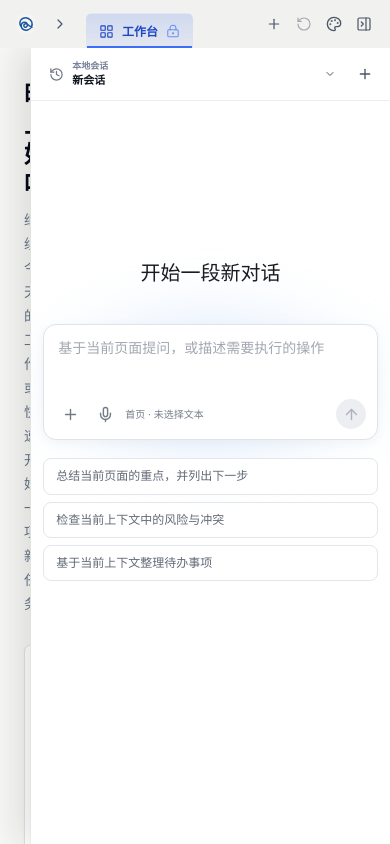
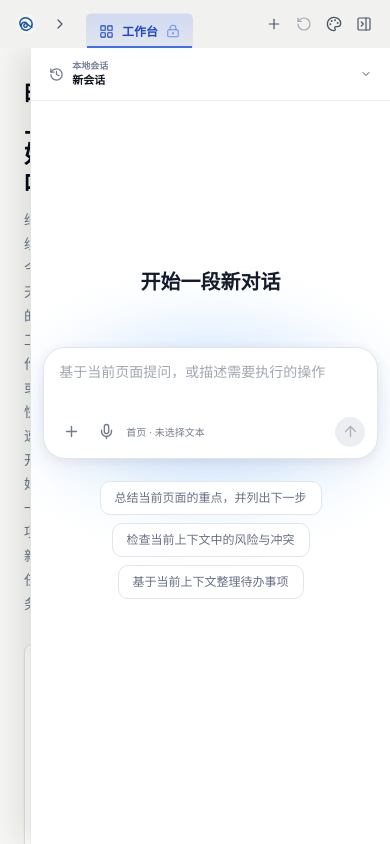
Before and after one commit to NxcoreAI/EverRoom, a React (Vite) app in the folder apps/desktop/src/renderer/: page / in a window 390 px wide. Built offline with nearby package versions, Linux system fonts and the light colour scheme.

Commit message:
feat(desktop): polish agent chat experience

```diff
--- a/apps/desktop/src/renderer/src/components/AgentPanel.tsx
+++ b/apps/desktop/src/renderer/src/components/AgentPanel.tsx
@@ -5,7 +5,6 @@ import { AgentComposer } from '@/components/agent/AgentComposer'
 import { AgentSessionSwitcher } from '@/components/agent/AgentSessionSwitcher'
 import { AgentToolbar } from '@/components/agent/AgentToolbar'
 import { useAgentSession } from '@/components/agent/useAgentSession'
-import { showToast } from '@/state/toast'
 
 import './agent/AgentPanel.css'
 import './agent/AgentChat.css'
@@ -104,18 +103,7 @@ export function AgentPanel({
 
   return (
     <aside className="agent-panel">
-      <AgentToolbar
-        onCreateConversation={() => {
-          setDraft('')
-          setSelectedText('')
-          setComposerResetKey((current) => current + 1)
-          void session.createSession().catch((error) => showToast({
-            title: '新建会话失败',
-            message: error instanceof Error ? error.message : '请稍后重试。',
-          }))
-          focusComposer()
-        }}
-      >
+      <AgentToolbar>
         <AgentSessionSwitcher
           activeRunId={session.activeRunId}
           connected={session.connected}
--- a/apps/desktop/src/renderer/src/components/agent/AgentChat.css
+++ b/apps/desktop/src/renderer/src/components/agent/AgentChat.css
@@ -1,6 +1,7 @@
 .agent-chat-conversation-frame {
   --agent-composer-height: 132px;
-  --agent-composer-top: calc(100% - var(--agent-composer-height) - 16px);
+  --agent-empty-composer-top: clamp(156px, 32%, 272px);
+  --agent-composer-bottom: 16px;
   position: relative;
   min-height: 0;
   flex: 1;
@@ -8,20 +9,19 @@
   background: #fff;
 }
 
-.agent-chat-conversation-frame:has(.agent-attachments) {
-  --agent-composer-height: 168px;
-}
-
 .agent-chat-conversation-frame[data-empty='true'] {
-  --agent-composer-top: clamp(142px, 29%, 246px);
+  --agent-composer-bottom: min(
+    calc(100% - var(--agent-empty-composer-top) - 132px),
+    calc(100% - var(--agent-composer-height) - 24px)
+  );
 }
 
 .agent-chat-empty-heading {
   position: absolute;
   z-index: 1;
-  top: calc(var(--agent-composer-top) - 56px);
-  left: 16px;
-  right: 16px;
+  top: max(14px, calc(100% - var(--agent-composer-bottom) - var(--agent-composer-height) - 70px));
+  left: 12px;
+  right: 12px;
   display: flex;
   justify-content: center;
   opacity: 0;
@@ -32,9 +32,9 @@
 
 .agent-chat-empty-heading h2 {
   margin: 0;
-  color: #17191d;
-  font-size: 22px;
-  font-weight: 580;
+  color: #111827;
+  font-size: 27px;
+  font-weight: 700;
   letter-spacing: 0;
   line-height: 1.3;
   text-align: center;
@@ -187,7 +187,7 @@
 
 .agent-execution-summary {
   display: grid;
-  grid-template-columns: 15px 8px max-content minmax(0, 1fr);
+  grid-template-columns: 16px max-content 14px minmax(0, 1fr);
   align-items: center;
   gap: 7px;
   width: 100%;
@@ -208,10 +208,13 @@
   width: 14px;
   height: 14px;
   color: #737b88;
+}
+
+.agent-execution-chevron {
   transition: transform 180ms ease;
 }
 
-.agent-execution[data-expanded='false'] .agent-execution-summary > svg {
+.agent-execution[data-expanded='false'] .agent-execution-chevron {
   transform: rotate(-90deg);
 }
 
@@ -230,21 +233,8 @@
   white-space: nowrap;
 }
 
-.agent-execution-pulse {
-  width: 7px;
-  height: 7px;
-  border-radius: 50%;
-  background: #b8bec8;
-}
-
-.agent-execution[data-running='true'] .agent-execution-pulse {
-  background: #5876d8;
-  box-shadow: 0 0 0 3px rgba(88, 118, 216, 0.1);
-  animation: agent-execution-pulse 1.5s ease-in-out infinite;
-}
-
-@keyframes agent-execution-pulse {
-  50% { opacity: 0.45; transform: scale(0.82); }
+.agent-execution[data-running='true'] .agent-execution-summary > svg:first-child {
+  color: #5876d8;
 }
 
 .agent-execution-region {
@@ -266,38 +256,45 @@
 
 .agent-tool-list {
   display: grid;
-  padding: 2px 0 2px 5px;
+  gap: 2px;
+  padding: 2px 0;
 }
 
 .agent-tool-row {
-  position: relative;
-  display: grid;
-  grid-template-columns: 20px minmax(0, 1fr);
-  gap: 8px;
   min-width: 0;
-  padding: 6px 0 8px;
   animation: agent-tool-enter 220ms cubic-bezier(.22, 1, .36, 1);
 }
 
-.agent-tool-row:not(:last-child)::after {
-  content: '';
-  position: absolute;
-  top: 27px;
-  bottom: -3px;
-  left: 9px;
-  width: 1px;
-  background: #e1e4e9;
+.agent-tool-command {
+  display: grid;
+  grid-template-columns: 20px minmax(0, 1fr) 14px 14px;
+  min-width: 0;
+  min-height: 30px;
+  align-items: center;
+  gap: 7px;
+  padding: 3px 2px;
+  border-radius: 6px;
+  color: #747b85;
+  cursor: pointer;
+  list-style: none;
+  transition: background 160ms ease, color 160ms ease;
+}
+
+.agent-tool-command::-webkit-details-marker {
+  display: none;
+}
+
+.agent-tool-command:hover {
+  background: #f6f7f8;
+  color: #4f5660;
 }
 
 .agent-tool-rail {
-  position: relative;
-  z-index: 1;
   display: inline-flex;
   width: 20px;
   height: 20px;
   align-items: center;
   justify-content: center;
-  background: #fff;
   color: #8b939f;
 }
 
@@ -315,39 +312,36 @@
   color: #b42318;
 }
 
-.agent-tool-content {
-  display: grid;
-  min-width: 0;
-  gap: 2px;
-}
-
-.agent-tool-heading {
+.agent-tool-command-text {
   display: flex;
   min-width: 0;
   align-items: center;
-  gap: 8px;
+  gap: 5px;
+  overflow: hidden;
+  font-size: 12px;
+  line-height: 20px;
+  white-space: nowrap;
 }
 
-.agent-tool-heading strong {
+.agent-tool-command-text strong {
+  flex: 0 0 auto;
+  color: #565d67;
+  font-weight: 500;
+}
+
+.agent-tool-command-text > span {
   min-width: 0;
   overflow: hidden;
-  color: #343941;
-  font-size: 12px;
-  font-weight: 600;
-  line-height: 18px;
+  color: #858b93;
   text-overflow: ellipsis;
   white-space: nowrap;
 }
 
 .agent-tool-status {
   display: inline-flex;
-  flex: 0 0 auto;
   align-items: center;
-  gap: 4px;
-  margin-left: auto;
+  justify-content: center;
   color: #8d95a1;
-  font-size: 10px;
-  white-space: nowrap;
   transition: color 180ms ease, opacity 180ms ease;
 }
 
@@ -365,48 +359,68 @@
   color: #b42318;
 }
 
-.agent-tool-subject,
-.agent-tool-result,
-.agent-tool-error,
-.agent-tool-duration {
+.agent-tool-chevron {
+  width: 13px;
+  height: 13px;
+  color: #9aa1aa;
+  transition: transform 180ms ease;
+}
+
+.agent-tool-row[open] .agent-tool-chevron {
+  transform: rotate(180deg);
+}
+
+.agent-tool-details {
+  display: grid;
+  grid-template-rows: 0fr;
+  min-width: 0;
+  opacity: 0;
+  color: #737b88;
+  font-size: 10px;
+  transition: grid-template-rows 180ms cubic-bezier(.22, 1, .36, 1), opacity 140ms ease;
+}
+
+.agent-tool-row[open] .agent-tool-details {
+  grid-template-rows: 1fr;
+  opacity: 1;
+}
+
+.agent-tool-details > div {
+  min-height: 0;
+  overflow: hidden;
+  padding: 0 2px 7px 27px;
+}
+
+.agent-tool-meta {
+  display: flex;
+  min-width: 0;
+  align-items: center;
+  justify-content: space-between;
+  gap: 8px;
+  color: #9198a2;
+}
+
+.agent-tool-meta code {
   min-width: 0;
   overflow: hidden;
   color: #737b88;
-  font-size: 11px;
-  line-height: 16px;
-  overflow-wrap: anywhere;
+  font: 10px/1.5 ui-monospace, SFMono-Regular, Consolas, monospace;
   text-overflow: ellipsis;
-}
-
-.agent-tool-subject,
-.agent-tool-result {
   white-space: nowrap;
 }
 
-.agent-tool-duration {
-  color: #a0a6b0;
-  font-size: 10px;
+.agent-tool-meta span {
+  flex: 0 0 auto;
+  white-space: nowrap;
+}
+
+.agent-tool-details p {
+  margin: 5px 0 0;
+  overflow-wrap: anywhere;
 }
 
 .agent-tool-error {
   color: #b42318;
-}
-
-.agent-tool-details {
-  margin-top: 2px;
-  color: #737b88;
-  font-size: 10px;
-}
-
-.agent-tool-details summary {
-  width: fit-content;
-  cursor: pointer;
-  color: #7c8490;
-  list-style: none;
-}
-
-.agent-tool-details summary::-webkit-details-marker {
-  display: none;
 }
 
 .agent-tool-details small {
@@ -494,15 +508,16 @@
 .agent-chat-quick-prompts {
   position: absolute;
   z-index: 3;
-  top: calc(var(--agent-composer-top) + var(--agent-composer-height) + 10px);
+  top: calc(100% - var(--agent-composer-bottom) + 10px);
   left: 12px;
   right: 12px;
   display: flex;
   flex-direction: column;
-  gap: 7px;
+  align-items: center;
+  gap: 8px;
   opacity: 0;
   pointer-events: none;
-  transform: translateY(8px);
+  transform: translateY(10px);
   visibility: hidden;
   transition: opacity 180ms ease, transform 220ms cubic-bezier(.22, 1, .36, 1), visibility 0s linear 180ms;
 }
@@ -516,45 +531,53 @@
 }
 
 .agent-chat-quick-prompts button {
-  width: 100%;
-  min-height: 36px;
-  padding: 9px 12px;
-  border: 1px solid #e3e6eb;
-  border-radius: 8px;
+  width: fit-content;
+  max-width: 100%;
+  min-height: 34px;
+  padding: 7px 14px;
+  border: 1px solid #e1e6ed;
+  border-radius: 10px;
   background: #fff;
-  color: #626a76;
+  color: #667085;
   cursor: pointer;
   font-size: 12px;
-  line-height: 1.35;
-  text-align: left;
-  transition: border-color 160ms ease, background 160ms ease, color 160ms ease;
+  line-height: 1.3;
+  text-align: center;
+  transition: border-color 160ms ease, background 160ms ease, color 160ms ease, transform 160ms ease;
 }
 
 .agent-chat-quick-prompts button:hover {
-  border-color: #d9dde4;
-  background: #f7f8f9;
-  color: #333840;
+  border-color: rgba(63, 99, 233, 0.22);
+  background: #fff;
+  color: #344054;
+  transform: translateY(-1px);
 }
 
 .agent-composer-shell {
   position: absolute;
   z-index: 2;
-  top: var(--agent-composer-top);
+  bottom: var(--agent-composer-bottom);
   left: 0;
   right: 0;
-  height: var(--agent-composer-height);
-  padding: 8px 12px 0;
-  background: linear-gradient(to bottom, rgba(255, 255, 255, 0), #fff 22%);
-  transition: top 420ms cubic-bezier(.22, 1, .36, 1), height 220ms cubic-bezier(.22, 1, .36, 1);
+  min-height: 132px;
+  padding: 8px 12px 12px;
+  background: linear-gradient(to bottom, rgba(255, 255, 255, 0), #fff 18%);
+  transition: bottom 420ms cubic-bezier(.22, 1, .36, 1);
 }
 
 .agent-composer-shell::before {
   content: '';
   position: absolute;
-  inset: -42px -28px -48px;
+  inset: -54px -38px -70px;
   border-radius: 50%;
-  background: radial-gradient(ellipse at center, rgba(91, 153, 239, 0.2) 0%, rgba(137, 186, 247, 0.11) 44%, rgba(188, 218, 252, 0.05) 62%, transparent 78%);
-  filter: blur(17px);
+  background: radial-gradient(
+    ellipse at center,
+    rgba(82, 150, 247, 0.3) 0%,
+    rgba(119, 180, 255, 0.18) 42%,
+    rgba(174, 211, 255, 0.08) 60%,
+    transparent 78%
+  );
+  filter: blur(18px);
   opacity: 0;
   pointer-events: none;
   transform: scale(0.97);
@@ -575,29 +598,31 @@
   z-index: 1;
   display: flex;
   width: 100%;
-  height: calc(100% - 8px);
   min-height: 112px;
   flex-direction: column;
-  gap: 6px;
-  padding: 10px 11px 9px;
-  border: 1px solid #e0e3e8;
-  border-radius: 13px;
+  gap: 7px;
+  padding: 11px 12px 10px;
+  border: 1px solid #e1e5eb;
+  border-radius: 22px;
   background: #fff;
-  box-shadow: 0 3px 12px rgba(18, 24, 40, 0.045);
-  transition: border-color 180ms ease, box-shadow 180ms ease;
+  box-shadow: 0 2px 12px rgba(15, 23, 42, 0.06), 0 9px 24px rgba(15, 23, 42, 0.035);
+  transition: box-shadow 180ms ease, transform 420ms cubic-bezier(.22, 1, .36, 1);
 }
 
 .agent-prompt:focus-within {
-  border-color: #d9dde3;
-  box-shadow: 0 3px 12px rgba(18, 24, 40, 0.05);
+  border-color: #e1e5eb;
+  box-shadow: 0 2px 12px rgba(15, 23, 42, 0.07), 0 9px 24px rgba(15, 23, 42, 0.04);
 }
 
 .agent-prompt textarea {
   display: block;
   width: 100%;
+  height: 42px;
   min-height: 42px;
-  flex: 1 1 auto;
+  max-height: 180px;
+  flex: 0 0 auto;
   padding: 2px 3px;
+  overflow-y: hidden;
   resize: none;
   border: 0;
   outline: 0;
@@ -606,6 +631,31 @@
   font: inherit;
   font-size: 14px;
   line-height: 1.5;
+}
+
+.agent-prompt textarea[data-scrollable='true'] {
+  overflow-y: auto;
+  scrollbar-color: rgba(111, 119, 132, 0.38) transparent;
+  scrollbar-width: thin;
+}
+
+.agent-prompt textarea::-webkit-scrollbar {
+  width: 6px;
+}
+
+.agent-prompt textarea::-webkit-scrollbar-track {
+  background: transparent;
+}
+
+.agent-prompt textarea::-webkit-scrollbar-thumb {
+  border-radius: 999px;
+  background: rgba(111, 119, 132, 0.38);
+}
+
+.agent-prompt textarea::-webkit-scrollbar-button {
+  display: none;
+  width: 0;
+  height: 0;
 }
 
 .agent-prompt textarea::placeholder {
@@ -712,6 +762,7 @@
   min-height: 32px;
   align-items: center;
   gap: 5px;
+  margin-top: auto;
 }
 
 .agent-composer-context {
@@ -846,7 +897,7 @@
 .agent-chat-quick-prompts button:focus-visible,
 .agent-message-actions button:focus-visible,
 .agent-execution-summary:focus-visible,
-.agent-tool-details summary:focus-visible,
+.agent-tool-command:focus-visible,
 .agent-session-trigger:focus-visible {
   outline: 2px solid rgba(71, 84, 103, 0.34);
   outline-offset: 2px;
@@ -862,14 +913,6 @@
     font-size: 20px;
   }
 
-  .agent-tool-heading {
-    align-items: flex-start;
-  }
-
-  .agent-tool-heading strong {
-    white-space: normal;
-  }
-
   .agent-composer-context {
     font-size: 10px;
   }
@@ -881,7 +924,6 @@
 
 @media (prefers-reduced-motion: reduce) {
   .agent-thinking-text::after,
-  .agent-execution[data-running='true'] .agent-execution-pulse,
   .spin {
     animation: none;
   }
@@ -899,7 +941,10 @@
   .agent-composer-shell::before,
   .agent-prompt,
   .agent-execution-region,
-  .agent-execution-summary > svg {
+  .agent-execution-chevron,
+  .agent-tool-command,
+  .agent-tool-chevron,
+  .agent-tool-details {
     transition: none;
   }
 
--- a/apps/desktop/src/renderer/src/components/agent/AgentChatView.tsx
+++ b/apps/desktop/src/renderer/src/components/agent/AgentChatView.tsx
@@ -134,7 +134,7 @@ export function AgentChatView({
       onTransitionEnd={(event) => {
         if (
           empty
-          && event.propertyName === 'top'
+          && event.propertyName === 'bottom'
           && (event.target as HTMLElement).classList.contains('agent-composer-shell')
         ) setQuickPromptsReady(true)
       }}
--- a/apps/desktop/src/renderer/src/components/agent/AgentComposer.tsx
+++ b/apps/desktop/src/renderer/src/components/agent/AgentComposer.tsx
@@ -3,6 +3,7 @@ import {
   forwardRef,
   useEffect,
   useImperativeHandle,
+  useLayoutEffect,
   useRef,
   useState,
   type ChangeEvent,
@@ -21,6 +22,8 @@ const MIN_RECORDING_MS = 10_000
 const ASR_POLL_MS = 2_000
 const ASR_TIMEOUT_MS = 30 * 60 * 1000
 const AUDIO_MIME_TYPES = ['audio/webm;codecs=opus', 'audio/webm', 'audio/mp4']
+const TEXTAREA_MIN_HEIGHT = 42
+const TEXTAREA_MAX_HEIGHT = 180
 
 type VoiceState = 'idle' | 'requesting' | 'recording' | 'saving' | 'transcribing'
 
@@ -75,6 +78,7 @@ export const AgentComposer = forwardRef<HTMLTextAreaElement, {
   const [attachments, setAttachments] = useState<LocalAttachment[]>([])
   const [voiceState, setVoiceState] = useState<VoiceState>('idle')
   const [elapsed, setElapsed] = useState(0)
+  const shellRef = useRef<HTMLFormElement>(null)
   const textareaRef = useRef<HTMLTextAreaElement>(null)
   const fileInputRef = useRef<HTMLInputElement>(null)
   const recorderRef = useRef<MediaRecorder | null>(null)
@@ -90,6 +94,51 @@ export const AgentComposer = forwardRef<HTMLTextAreaElement, {
 
   valueRef.current = value
   useImperativeHandle(ref, () => textareaRef.current as HTMLTextAreaElement)
+
+  const resizeTextarea = () => {
+    const textarea = textareaRef.current
+    if (!textarea) return
+    const stickToBottom = document.activeElement === textarea
+      && textarea.selectionEnd === textarea.value.length
+    const previousScrollTop = textarea.scrollTop
+    textarea.style.height = '0px'
+    const contentHeight = textarea.scrollHeight
+    const nextHeight = Math.min(TEXTAREA_MAX_HEIGHT, Math.max(TEXTAREA_MIN_HEIGHT, contentHeight))
+    textarea.style.height = `${nextHeight}px`
+    textarea.dataset.scrollable = String(contentHeight > TEXTAREA_MAX_HEIGHT)
+    textarea.scrollTop = stickToBottom ? textarea.scrollHeight : previousScrollTop
+  }
+
+  useLayoutEffect(() => {
+    resizeTextarea()
+  }, [attachments.length, value])
+
+  useEffect(() => {
+    const shell = shellRef.current
+    const prompt = shell?.querySelector<HTMLElement>('.agent-prompt')
+    const frame = shell?.parentElement
+    if (!shell || !prompt || !frame) return undefined
+
+    const syncHeight = () => {
+      frame.style.setProperty('--agent-composer-height', `${shell.getBoundingClientRect().height}px`)
+    }
+    let promptWidth = prompt.getBoundingClientRect().width
+    const promptObserver = new ResizeObserver(([entry]) => {
+      if (Math.abs(entry.contentRect.width - promptWidth) < 0.5) return
+      promptWidth = entry.contentRect.width
+      resizeTextarea()
+    })
+    const shellObserver = new ResizeObserver(syncHeight)
+    promptObserver.observe(prompt)
+    shellObserver.observe(shell)
+    syncHeight()
+
+    return () => {
+      promptObserver.disconnect()
+      shellObserver.disconnect()
+      frame.style.removeProperty('--agent-composer-height')
+    }
+  }, [])
 
   const releaseMedia = () => {
     voiceOperationRef.current += 1
@@ -301,7 +350,7 @@ export const AgentComposer = forwardRef<HTMLTextAreaElement, {
           : ''
 
   return (
-    <form className="agent-composer-shell" onSubmit={submit}>
+    <form ref={shellRef} className="agent-composer-shell" onSubmit={submit}>
       <div className="agent-prompt" data-has-attachments={String(attachments.length > 0)}>
         <textarea
           ref={textareaRef}
--- a/apps/desktop/src/renderer/src/components/agent/AgentExecutionTimeline.tsx
+++ b/apps/desktop/src/renderer/src/components/agent/AgentExecutionTimeline.tsx
@@ -34,18 +34,25 @@ function toolKind(name: string): ToolKind {
 
 function toolLabel(tool: DisplayAgentToolCall): string {
   const name = tool.name.toLowerCase()
+  const done = tool.status === 'completed'
   if (name === 'tool_search') return tool.status === 'completed' ? '已选择所需工具' : '选择所需工具'
-  if (/photo|image/.test(name)) return '搜索图片'
-  if (/calendar/.test(name)) return /create|add/.test(name) ? '创建日程' : '查询日历'
+  if (/photo|image/.test(name)) return done ? '已查看图像' : '查看图像'
+  if (/calendar/.test(name)) {
+    if (/create|add/.test(name)) return done ? '已创建日程' : '创建日程'
+    return done ? '已查询日历' : '查询日历'
+  }
   if (/scheduler/.test(name)) return '管理定时任务'
-  if (/memory/.test(name)) return '查询个人记忆'
-  if (/email|mail/.test(name)) return /sync/.test(name) ? '同步邮件' : '查询邮件'
-  if (/meeting/.test(name)) return '查询会议'
-  if (/diary/.test(name)) return '查询日记'
-  if (/search|web/.test(name)) return '搜索网页'
-  if (/read/.test(name)) return '读取文件'
-  if (/write|edit|patch/.test(name)) return '修改文件'
-  if (/bash|command|terminal|shell/.test(name)) return '执行命令'
+  if (/memory/.test(name)) return done ? '已查询个人记忆' : '查询个人记忆'
+  if (/email|mail/.test(name)) {
+    if (/sync/.test(name)) return done ? '已同步邮件' : '同步邮件'
+    return done ? '已查询邮件' : '查询邮件'
+  }
+  if (/meeting/.test(name)) return done ? '已查询会议' : '查询会议'
+  if (/diary/.test(name)) return done ? '已查询日记' : '查询日记'
+  if (/search|web/.test(name)) return done ? '已搜索网页' : '搜索网页'
+  if (/read/.test(name)) return done ? '已读取文件' : '读取文件'
+  if (/write|edit|patch/.test(name)) return done ? '已修改文件' : '修改文件'
+  if (/bash|command|terminal|shell/.test(name)) return done ? '已运行命令' : '运行命令'
   return tool.name.replace(/[_-]+/g, ' ').trim() || '调用工具'
 }
 
@@ -53,11 +60,14 @@ function userText(value: unknown): string | undefined {
   if (typeof value !== 'string') return undefined
   const text = value.trim()
   if (!text || text.startsWith('{') || text.startsWith('[')) return undefined
-  return text.slice(0, 160)
+  return text.slice(0, 600)
 }
 
 function toolSubject(tool: DisplayAgentToolCall): string | undefined {
-  for (const key of ['query', 'search_query', 'keyword', 'prompt', 'path', 'filePath', 'title', 'url']) {
+  for (const key of [
+    'command', 'cmd', 'script', 'code', 'input',
+    'query', 'search_query', 'keyword', 'prompt', 'path', 'filePath', 'title', 'url',
+  ]) {
     const value = userText(tool.args[key])
     if (value) return value
   }
@@ -184,9 +194,9 @@ export function AgentExecutionTimeline({
           if (!running) setExpanded((current) => !current)
         }}
       >
-        <ChevronDown aria-hidden="true" />
-        <span className="agent-execution-pulse" aria-hidden="true" />
+        {running ? <LoaderCircle className="spin" aria-hidden="true" /> : <Wrench aria-hidden="true" />}
         <strong>{running ? '正在执行' : `已执行 ${tools.length} 个操作`}</strong>
+        <ChevronDown className="agent-execution-chevron" aria-hidden="true" />
         <span>{totalDuration ? formatDuration(totalDuration) : ''}</span>
       </button>
       <div
@@ -199,30 +209,37 @@ export function AgentExecutionTimeline({
             {tools.map((tool) => {
               const summary = resultSummary(tool.result ?? tool.partialResult)
               const subject = toolSubject(tool)
+              const preview = subject ?? summary ?? tool.error
               const duration = durationMs(tool.startedAt, tool.completedAt, now)
               const args = Object.keys(tool.args).length ? detailText(tool.args) : undefined
               const result = detailText(tool.result ?? tool.partialResult)
+              const label = toolLabel(tool)
               return (
-                <article key={tool.id} className="agent-tool-row" data-status={tool.status}>
-                  <span className="agent-tool-rail" aria-hidden="true"><ToolIcon kind={toolKind(tool.name)} /></span>
-                  <div className="agent-tool-content">
-                    <div className="agent-tool-heading">
-                      <strong>{toolLabel(tool)}</strong>
-                      <span className="agent-tool-status"><StatusIcon status={tool.status} />{statusLabel(tool.status)}</span>
+                <details key={tool.id} className="agent-tool-row" data-status={tool.status}>
+                  <summary className="agent-tool-command" title={preview ? `${label} ${preview}` : label}>
+                    <span className="agent-tool-rail" aria-hidden="true"><ToolIcon kind={toolKind(tool.name)} /></span>
+                    <span className="agent-tool-command-text">
+                      <strong>{label}</strong>
+                      {preview ? <span>{preview}</span> : null}
+                    </span>
+                    <span className="agent-tool-status" title={statusLabel(tool.status)}>
+                      <StatusIcon status={tool.status} />
+                    </span>
+                    <ChevronDown className="agent-tool-chevron" aria-hidden="true" />
+                  </summary>
+                  <div className="agent-tool-details">
+                    <div>
+                      <div className="agent-tool-meta">
+                        <code>{tool.name}</code>
+                        <span>{statusLabel(tool.status)} · {formatDuration(duration)}</span>
+                      </div>
+                      {tool.error ? <p className="agent-tool-error">{tool.error}</p> : null}
+                      {args ? <><small>参数</small><pre>{args}</pre></> : null}
+                      {result ? <><small>结果</small><pre>{result}</pre></> : null}
+                      {!args && !result && !tool.error ? <p>暂无更多详情</p> : null}
                     </div>
-                    {subject ? <span className="agent-tool-subject">“{subject}”</span> : null}
-                    {summary ? <span className="agent-tool-result">{summary}</span> : null}
-                    {tool.error ? <span className="agent-tool-error">{tool.error}</span> : null}
-                    <span className="agent-tool-duration">{formatDuration(duration)}</span>
-                    {args || result ? (
-                      <details className="agent-tool-details">
-                        <summary>查看详情</summary>
-                        {args ? <><small>参数</small><pre>{args}</pre></> : null}
-                        {result ? <><small>结果</small><pre>{result}</pre></> : null}
-                      </details>
-                    ) : null}
                   </div>
-                </article>
+                </details>
               )
             })}
           </div>
--- a/apps/desktop/src/renderer/src/components/agent/AgentPanel.css
+++ b/apps/desktop/src/renderer/src/components/agent/AgentPanel.css
@@ -24,39 +24,6 @@
   padding: 6px 10px;
   border-bottom: 1px solid #eceef1;
   background: #fff;
-}
-
-.agent-chat-toolbar-actions {
-  display: flex;
-  flex: 0 0 auto;
-  align-items: center;
-  gap: 4px;
-}
-
-.agent-icon-button {
-  display: inline-flex;
-  width: 30px;
-  height: 30px;
-  flex: 0 0 30px;
-  align-items: center;
-  justify-content: center;
-  padding: 0;
-  border: 0;
-  border-radius: 8px;
-  background: transparent;
-  color: var(--muted);
-  cursor: pointer;
-  transition: border-color 120ms ease, background 120ms ease, color 120ms ease;
-}
-
-.agent-icon-button:hover {
-  background: #f3f4f6;
-  color: var(--text);
-}
-
-.agent-icon-button svg {
-  width: 16px;
-  height: 16px;
 }
 
 .agent-view-menu {
@@ -196,17 +163,17 @@
   position: absolute;
   z-index: 20;
   top: 46px;
-  right: 0;
-  width: min(320px, calc(100vw - 24px));
+  left: 50%;
+  width: min(320px, calc(100% - 24px));
   overflow: hidden;
   border: 1px solid #e2e7ee;
   border-radius: 8px;
   background: #fff;
-  box-shadow: 0 2px 7px rgba(16, 24, 40, 0.06), 0 16px 36px rgba(16, 24, 40, 0.11);
+  box-shadow: 0 2px 6px rgba(16, 24, 40, 0.05), 0 14px 32px rgba(16, 24, 40, 0.09);
   opacity: 0;
   pointer-events: none;
-  transform: translateY(-6px) scale(0.98);
-  transform-origin: top right;
+  transform: translate(-50%, -6px) scale(0.98);
+  transform-origin: top center;
   visibility: hidden;
   transition:
     opacity 180ms ease,
@@ -217,7 +184,7 @@
 .agent-session-menu[data-open='true'] {
   opacity: 1;
   pointer-events: auto;
-  transform: translateY(0) scale(1);
+  transform: translate(-50%, 0) scale(1);
   visibility: visible;
   transition-delay: 0s;
 }
@@ -455,7 +422,6 @@
 }
 
 @media (prefers-reduced-motion: reduce) {
-  .agent-icon-button,
   .agent-session-menu {
     transition: none;
   }
--- a/apps/desktop/src/renderer/src/components/agent/AgentToolbar.tsx
+++ b/apps/desktop/src/renderer/src/components/agent/AgentToolbar.tsx
@@ -1,23 +1,15 @@
-import { Plus } from 'lucide-react'
 import type { ReactNode } from 'react'
 
 export type AgentView = 'chat' | 'context' | 'activity'
 
 export function AgentToolbar({
   children,
-  onCreateConversation,
 }: {
   children: ReactNode
-  onCreateConversation: () => void
 }) {
   return (
     <header className="agent-chat-toolbar">
       {children}
-      <div className="agent-chat-toolbar-actions">
-        <button type="button" className="agent-icon-button" title="新建对话" aria-label="新建对话" onClick={onCreateConversation}>
-          <Plus aria-hidden="true" />
-        </button>
-      </div>
     </header>
   )
 }
```
